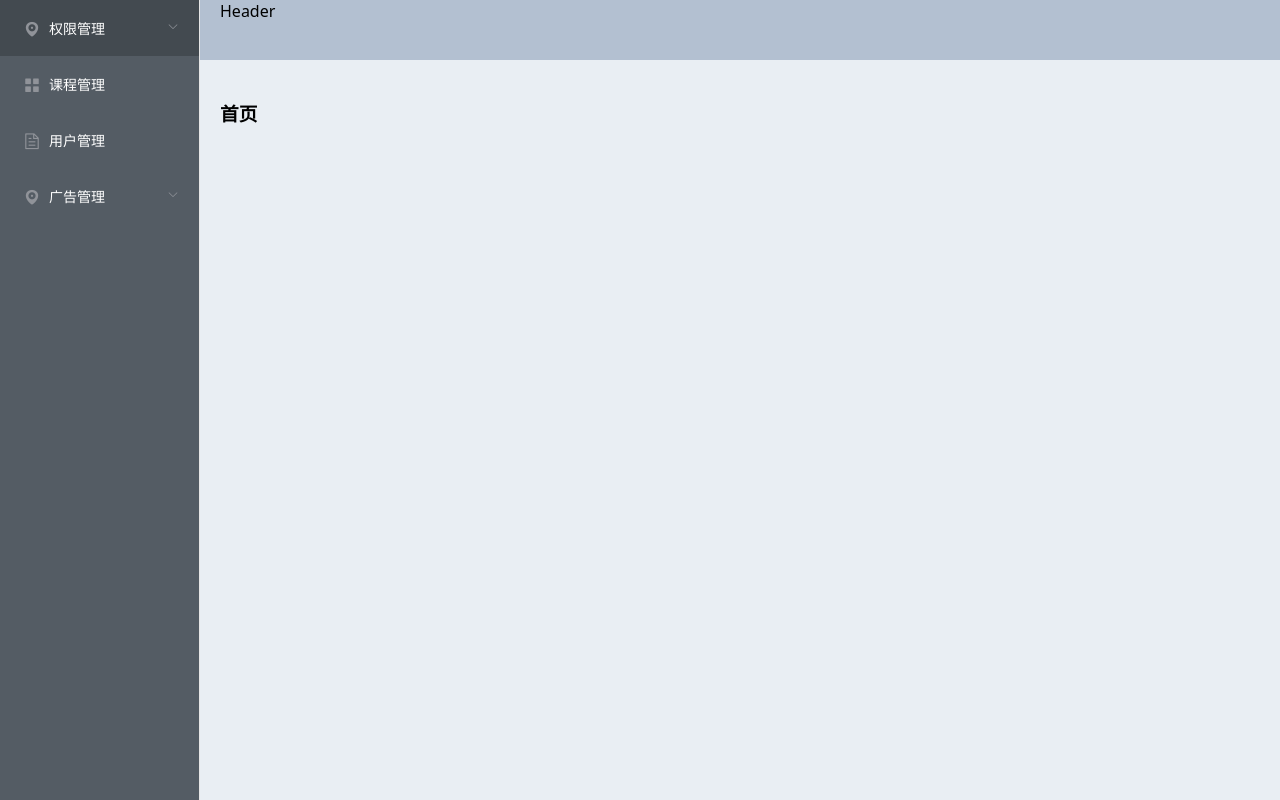
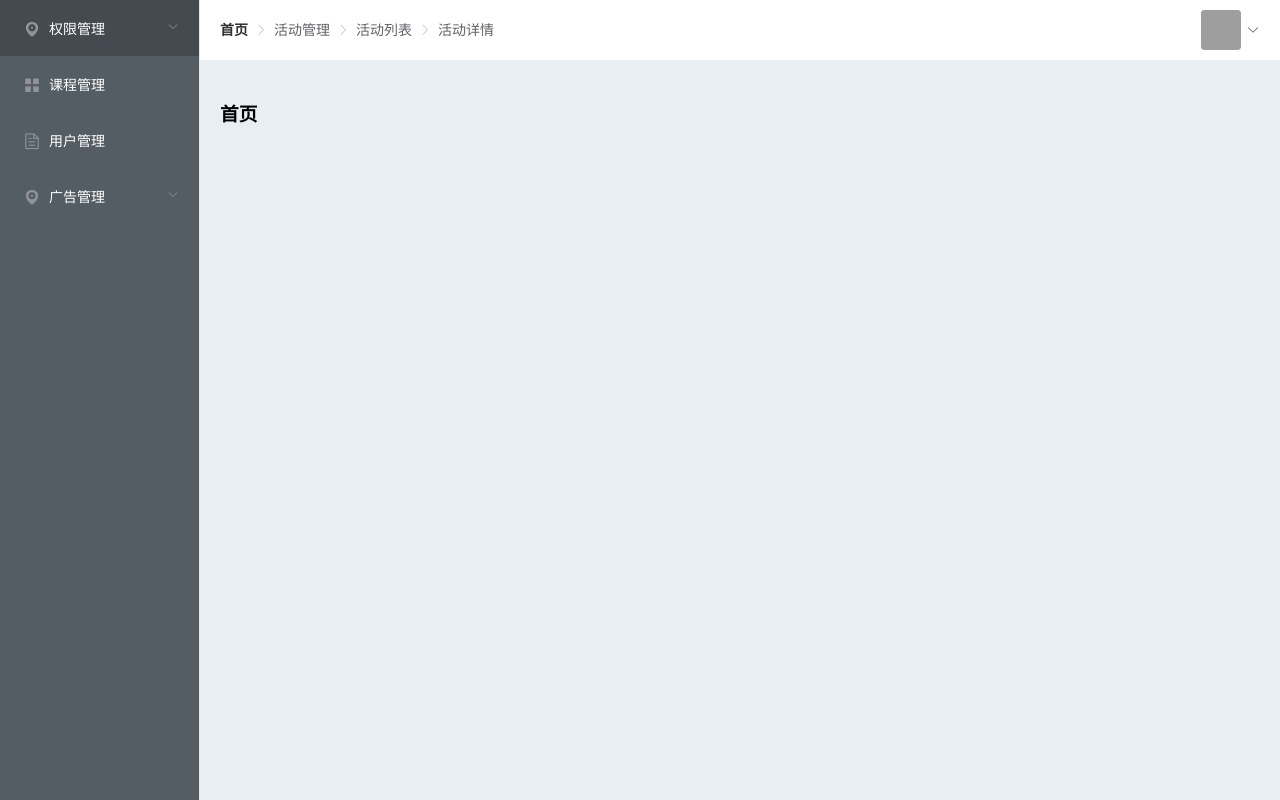
Before and after one commit to Ba5sx1a0sen1/edu-boss-fed, a Vue app: page /#/ in a window 1280 px wide. Built offline with nearby package versions, Linux system fonts and the light colour scheme; grey boxes are pictures that could not be loaded.

Commit message:
处理完成头部header

```diff
--- /dev/null
+++ b/src/layout/components/app-header.vue
@@ -0,0 +1,42 @@
+<template>
+  <div class="header">
+    <el-breadcrumb separator-class="el-icon-arrow-right">
+      <el-breadcrumb-item :to="{ path: '/' }">首页</el-breadcrumb-item>
+      <el-breadcrumb-item>活动管理</el-breadcrumb-item>
+      <el-breadcrumb-item>活动列表</el-breadcrumb-item>
+      <el-breadcrumb-item>活动详情</el-breadcrumb-item>
+    </el-breadcrumb>
+    <el-dropdown>
+      <span class="el-dropdown-link">
+        <el-avatar shape="square" :size="40"
+          src="https://cube.elemecdn.com/9/c2/f0ee8a3c7c9638a54940382568c9dpng.png"></el-avatar>
+        <i class="el-icon-arrow-down el-icon--right"></i>
+      </span>
+      <el-dropdown-menu slot="dropdown">
+        <el-dropdown-item>当前用户ID</el-dropdown-item>
+        <el-dropdown-item divided>退出</el-dropdown-item>
+      </el-dropdown-menu>
+    </el-dropdown>
+  </div>
+</template>
+
+<script lang="ts">
+import Vue from 'vue'
+
+export default Vue.extend({
+  name: 'AppHeader'
+})
+</script>
+
+<style lang="scss" scoped>
+.header {
+  height: 100%; // 与el-header的60px同高
+  display: flex;
+  align-items: center;
+  justify-content: space-between;
+  .el-dropdown-link {
+    display: flex;
+    align-items: center;
+  }
+}
+</style>
--- a/src/layout/index.vue
+++ b/src/layout/index.vue
@@ -2,7 +2,7 @@
   <el-container class="outerContainer">
     <el-aside width="200px"><app-aside/></el-aside>
     <el-container>
-      <el-header>Header</el-header>
+      <el-header><app-header /></el-header>
       <el-main><router-view /></el-main>
     </el-container>
   </el-container>
@@ -11,11 +11,13 @@
 <script lang="ts">
 import Vue from 'vue'
 import AppAside from './components/app-aside.vue'
+import AppHeader from './components/app-header.vue'
 
 export default Vue.extend({
   name: 'LayoutIndex',
   components: {
-    AppAside
+    AppAside,
+    AppHeader
   }
 })
 </script>
@@ -27,7 +29,7 @@ export default Vue.extend({
 }
 
 .el-header {
-  background-color: #B3C0D1;
+  background-color: #fff;
 }
 
 .el-aside {
```
